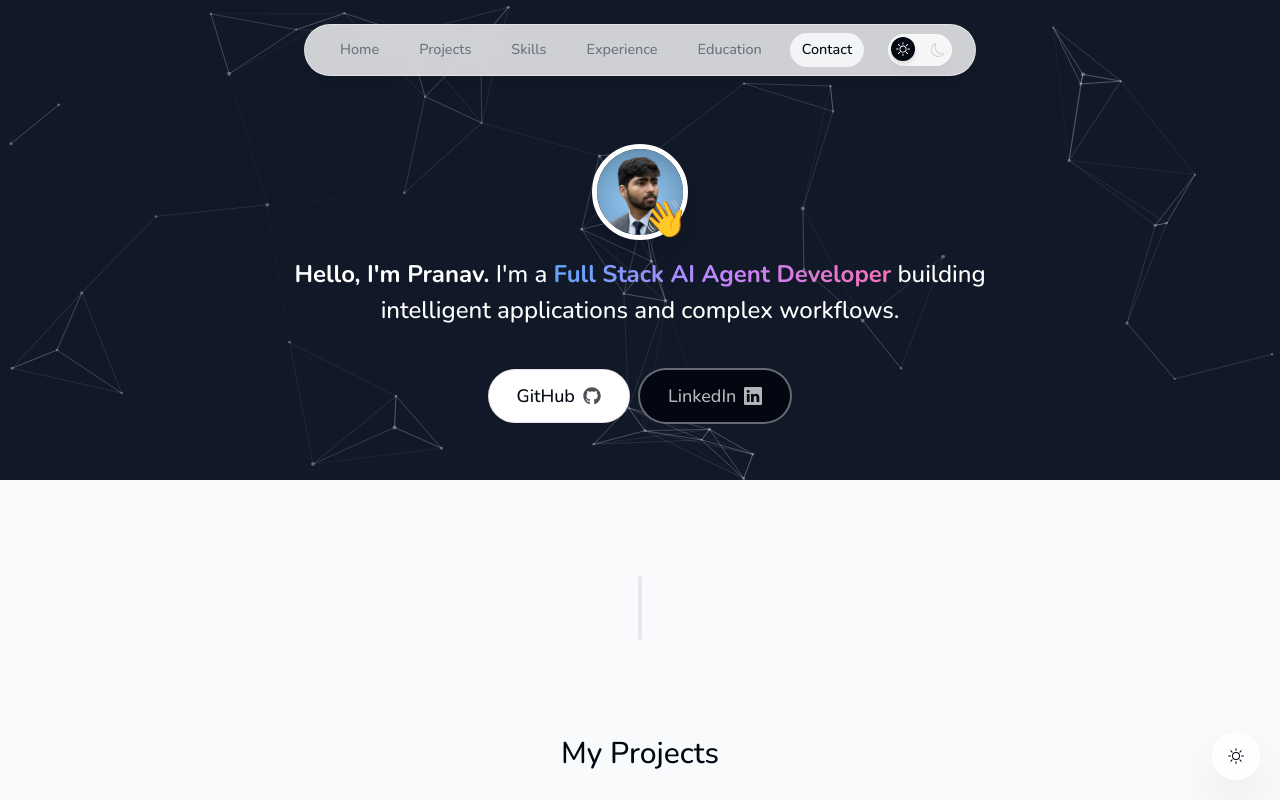
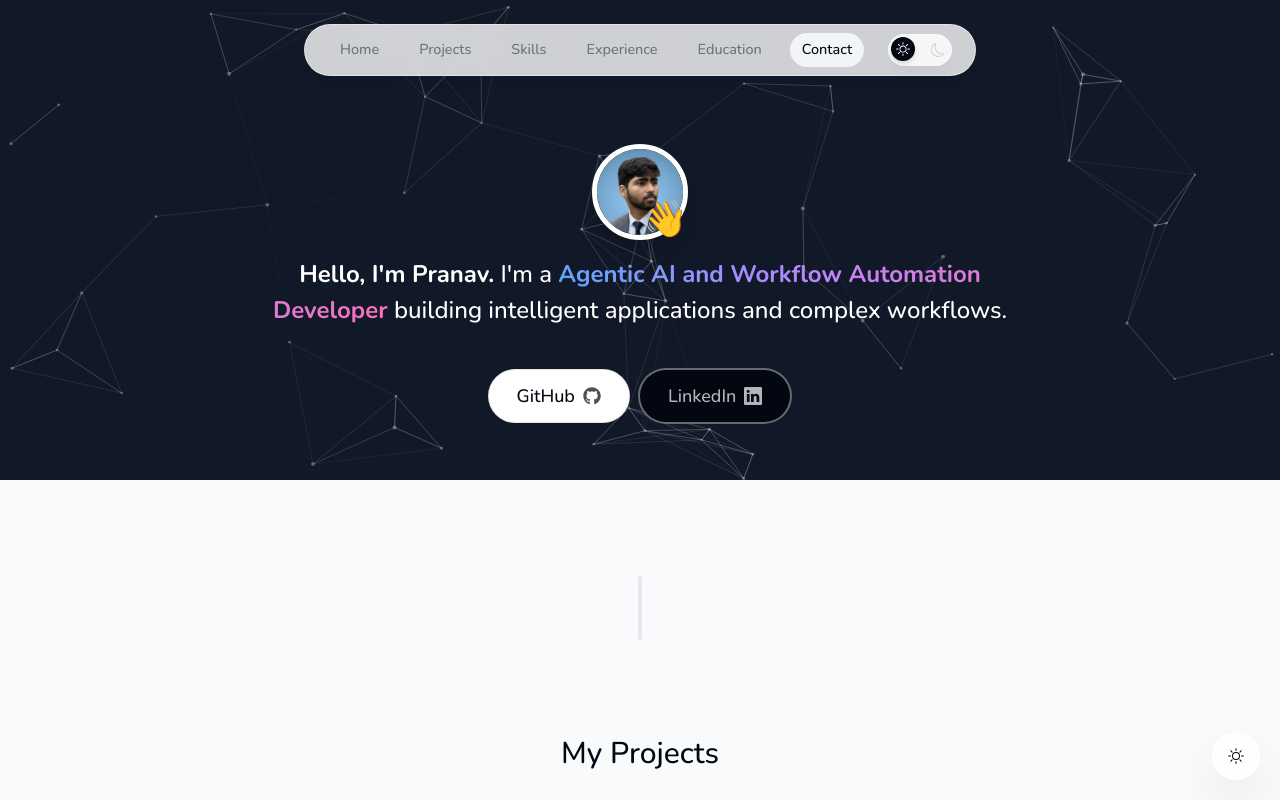
Before and after one commit to PranavSingla101/portfolio, a Next.js app: page / in a window 1280 px wide. Shown: the top 800 px of the page. Built offline with nearby package versions, Linux system fonts and the light colour scheme; no server answers.

Commit message:
edit intro

```diff
--- a/components/intro.tsx
+++ b/components/intro.tsx
@@ -63,7 +63,7 @@ export default function Intro() {
         animate={{ opacity: 1, y: 0 }}
       >
         <span className="font-bold">Hello, I'm Pranav.</span> I'm a{" "}
-        <span className="font-bold bg-gradient-to-r from-blue-400 via-purple-400 to-pink-400 bg-clip-text text-transparent">Full Stack AI Agent Developer</span>{" "}
+        <span className="font-bold bg-gradient-to-r from-blue-400 via-purple-400 to-pink-400 bg-clip-text text-transparent">Agentic AI and Workflow Automation Developer</span>{" "}
         building intelligent applications and complex workflows.
       </motion.h1>
 
```
